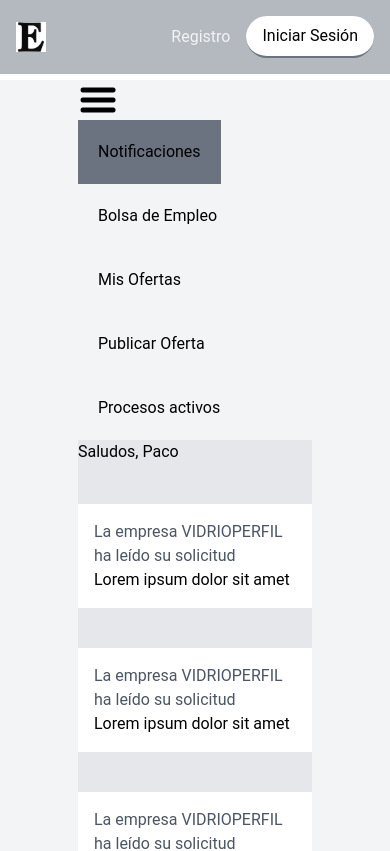
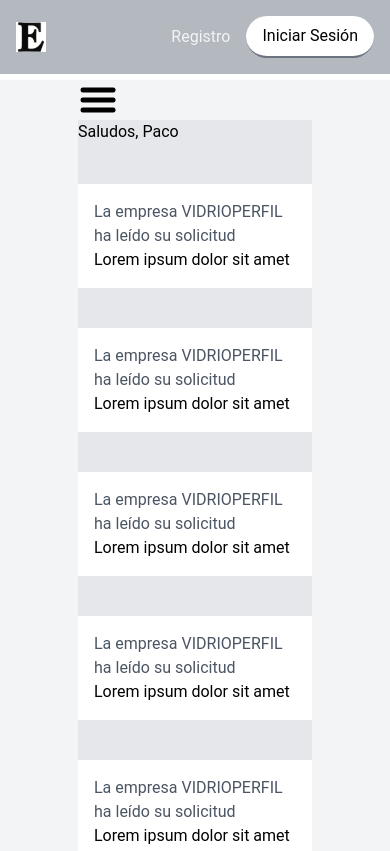
Before and after one commit to frankgimeno3/empleotecnicfront, a Next.js app: page /dashboard in a window 390 px wide. Shown: the top 851 px of the page. Built offline with nearby package versions, Linux system fonts and the light colour scheme.

Commit message:
modifico contenido home i dashboard

```diff
--- a/components/Dashboard/Dashboardheader.tsx
+++ /dev/null
@@ -1,15 +0,0 @@
-
-
-const Dashboardheader = () => {
-  return (
-    <div className="mt-20  display-flex flex-row">
-            <button className="p-5 bg-gray-100"> Notificaciones </button>
-            <button className="p-5 bg-gray-100"> Bolsa de Empleo </button>
-            <button className="p-5 bg-gray-100"> Mis Ofertas </button>
-            <button className="p-5 bg-gray-100"> Procesos activos </button>
-
-    </div>
-  );
-};
-
-export default Dashboardheader;
--- a/components/Home/BolsasDeEmpleo.tsx
+++ b/components/Home/BolsasDeEmpleo.tsx
@@ -36,10 +36,9 @@ const BolsasDeEmpleo = () => {
           <div className="bg-white rounded shadow p-10 ">
           <Link href="/Sectores/carpinteria">
 
-            <h3 className="text-xl  mb-2">Sector de la carpintería metálica</h3>
+            <h3 className="text-xl  mb-2">Sector de las ventanas, puertas y cerramientos</h3>
             <p className="mb-4">
-              Contenido del sector de la carpintería metálica. Aquí puedes
-              escribir una descripción o información adicional.
+              Carpintería de metálica, de aluminio, PVC y mixta (madera y aluminio)
             </p>
             <div className="flex justify-center">
               <Image
@@ -55,10 +54,10 @@ const BolsasDeEmpleo = () => {
           <Link href="/Sectores/otros">
 
             <h3 className="text-xl mb-2">
-              Otros sectores técnicos especializados
+            Sector de la protección solar.
             </h3>
             <p className="mb-4">
-              Contenido de otros sectores técnicos especializados. Aquí puedes
+            Contenido del sector de la protección solar. Aquí puedes
               escribir una descripción o información adicional.
             </p>
             <div className="flex justify-center">
--- a/components/Home/MainHeader.tsx
+++ b/components/Home/MainHeader.tsx
@@ -16,7 +16,7 @@ const MainHeader = () => {
             EMPLEOTECNIC
           </h1>
           <p className="xl:text-xl text-white max-w-[45vw] sm:max-w-[50vw] m-auto pt-3 font-light sm:text-xs md:text-xs">
-            Conectamos empresas con personal técnico especializado en los 21 países de habla hispana. Únase a nosotros para encontrar talento o empleo desde hoy mismo.
+            Conectamos empresas con personal técnico especializado en los 23 países de habla hispana. Únase a nosotros para encontrar talento o empleo desde hoy mismo.
           </p>
         </div>
       </div>
--- a/pages/dashboard.tsx
+++ b/pages/dashboard.tsx
@@ -1,7 +1,6 @@
 import React, { useState, useEffect, useRef } from 'react';
 import Image from 'next/image';
 import Notificaciones from '../components/Dashboard/Notificaciones';
-import Dashboardheader from '../components/Dashboard/Dashboardheader';
 import BolsaDeEmpleo from '../components/Dashboard/BolsaDeEmpleo';
 import MisOfertas from '../components/Dashboard/MisOfertas';
 import ProcesosActivos from '../components/Dashboard/ProcesosActivos';
@@ -11,27 +10,38 @@ type ComponentName = 'Notificaciones' | 'BolsaDeEmpleo' | 'MisOfertas' | 'Public
 
 export default function Dashboard() {
     const [selectedButton, setSelectedButton] = useState<ComponentName>('Notificaciones');
+
     const [showMenu, setShowMenu] = useState(false);
+    // Define un estado para controlar la visibilidad del menú, inicializado como falso.
+
     const menuRef = useRef<HTMLDivElement>(null);
+    // Crea una referencia mutable a un elemento div en el DOM.
 
     const handleButtonClick = (buttonName: ComponentName) => {
       setSelectedButton(buttonName);
     };
 
     const handleMenuIconClick = () => {
+    // Define una función para manejar el clic en el icono del menú.
       setShowMenu(!showMenu);
+      // Invierte el estado de visibilidad del menú.
     };
 
     const handleClickOutsideMenu = (event: MouseEvent) => {
+        // Define una función para manejar el clic fuera del menú.
       if (menuRef.current && !menuRef.current.contains(event.target as Node)) {
+        // Comprueba si se hizo clic fuera del menú utilizando la referencia al elemento div.
         setShowMenu(false);
+        // Oculta el menú estableciendo el estado de visibilidad en falso.
       }
     };
 
     useEffect(() => {
       document.addEventListener('mousedown', handleClickOutsideMenu);
+      // Agrega un event listener para el evento 'mousedown' en el documento, utilizando la función handleClickOutsideMenu para manejarlo.
       return () => {
         document.removeEventListener('mousedown', handleClickOutsideMenu);
+        // Elimina el event listener para el evento 'mousedown' cuando el componente se desmonta.
       };
     }, []);
 
@@ -42,78 +52,51 @@ export default function Dashboard() {
       return null;
     };
 
+    const isSMorMD = typeof window !== 'undefined' && window.innerWidth < 768;
+
+
   return (
     <div style={{ margin: '0 20vw' }}>
       <div className="mt-20 display-flex flex-row">
-        {(showMenu || selectedButton) && (
+        {(isSMorMD && (
           <div className="relative" ref={menuRef}>
             <Image src="/icons/menuicon.png" alt="Menu Icon" width={40} height={40} onClick={handleMenuIconClick} />
             {showMenu && (
               <div className="absolute top-0 left-0 bg-white border border-gray-500">
-                <button
-                  className={`p-5 bg-gray-100 ${selectedButton === 'Notificaciones' ? 'bg-gray-500' : ''}`}
-                  onClick={() => handleButtonClick('Notificaciones')}
-                >
+                <button className={`p-5 bg-gray-100 ${selectedButton === 'Notificaciones' ? 'bg-gray-500' : ''}`} onClick={() => handleButtonClick('Notificaciones')} >
                   Notificaciones
                 </button>
-                <button
-                  className={`p-5 bg-gray-100 ${selectedButton === 'BolsaDeEmpleo' ? 'bg-gray-500' : ''}`}
-                  onClick={() => handleButtonClick('BolsaDeEmpleo')}
-                >
+                <button className={`p-5 bg-gray-100 ${selectedButton === 'BolsaDeEmpleo' ? 'bg-gray-500' : ''}`} onClick={() => handleButtonClick('BolsaDeEmpleo')} >
                   Bolsa de Empleo
                 </button>
-                <button
-                  className={`p-5 bg-gray-100 ${selectedButton === 'MisOfertas' ? 'bg-gray-500' : ''}`}
-                  onClick={() => handleButtonClick('MisOfertas')}
-                >
+                <button className={`p-5 bg-gray-100 ${selectedButton === 'MisOfertas' ? 'bg-gray-500' : ''}`} onClick={() => handleButtonClick('MisOfertas')} >
                   Mis Ofertas
                 </button>
-                <button
-                  className={`p-5 bg-gray-100 ${selectedButton === 'PublicarOferta' ? 'bg-gray-500' : ''}`}
-                  onClick={() => handleButtonClick('PublicarOferta')}
-                >
+                <button className={`p-5 bg-gray-100 ${selectedButton === 'PublicarOferta' ? 'bg-gray-500' : ''}`} onClick={() => handleButtonClick('PublicarOferta')}>
                   Publicar Oferta
                 </button>
-                <button
-                  className={`p-5 bg-gray-100 ${selectedButton === 'ProcesosActivos' ? 'bg-gray-500' : ''}`}
-                  onClick={() => handleButtonClick('ProcesosActivos')}
-                >
+                <button className={`p-5 bg-gray-100 ${selectedButton === 'ProcesosActivos' ? 'bg-gray-500' : ''}`} onClick={() => handleButtonClick('ProcesosActivos')}>
                   Procesos activos
                 </button>
               </div>
             )}
           </div>
-        )}
-        {!showMenu && (
+        ))}
+        {!isSMorMD && (
             <>
-            <button
-              className={`p-5 ${selectedButton === 'Notificaciones' ? 'bg-gray-500' : 'bg-gray-100'}`}
-              onClick={() => handleButtonClick('Notificaciones')}
-            >
+            <button className={`p-5 ${selectedButton === 'Notificaciones' ? 'bg-gray-500' : 'bg-gray-100'}`} onClick={() => handleButtonClick('Notificaciones')} >
               Notificaciones
             </button>
-            <button
-              className={`p-5 ${selectedButton === 'BolsaDeEmpleo' ? 'bg-gray-500' : 'bg-gray-100'}`}
-              onClick={() => handleButtonClick('BolsaDeEmpleo')}
-            >
+            <button className={`p-5 ${selectedButton === 'BolsaDeEmpleo' ? 'bg-gray-500' : 'bg-gray-100'}`} onClick={() => handleButtonClick('BolsaDeEmpleo')}>
               Bolsa de Empleo
             </button>
-            <button
-              className={`p-5 ${selectedButton === 'MisOfertas' ? 'bg-gray-500' : 'bg-gray-100'}`}
-              onClick={() => handleButtonClick('MisOfertas')}
-            >
+            <button className={`p-5 ${selectedButton === 'MisOfertas' ? 'bg-gray-500' : 'bg-gray-100'}`} onClick={() => handleButtonClick('MisOfertas')} >
               Mis Ofertas
             </button>
-            <button
-              className={`p-5 ${selectedButton === 'PublicarOferta' ? 'bg-gray-500' : 'bg-gray-100'}`}
-              onClick={() => handleButtonClick('PublicarOferta')}
-            >
+            <button className={`p-5 ${selectedButton === 'PublicarOferta' ? 'bg-gray-500' : 'bg-gray-100'}`} onClick={() => handleButtonClick('PublicarOferta')} >
               Publicar Oferta
             </button>
-            <button
-              className={`p-5 ${selectedButton === 'ProcesosActivos' ? 'bg-gray-500' : 'bg-gray-100'}`}
-              onClick={() => handleButtonClick('ProcesosActivos')}
-            >
+            <button className={`p-5 ${selectedButton === 'ProcesosActivos' ? 'bg-gray-500' : 'bg-gray-100'}`} onClick={() => handleButtonClick('ProcesosActivos')} >
               Procesos activos
             </button>
           </>
```
Lines whose indentation alone changed are shown as unchanged.
